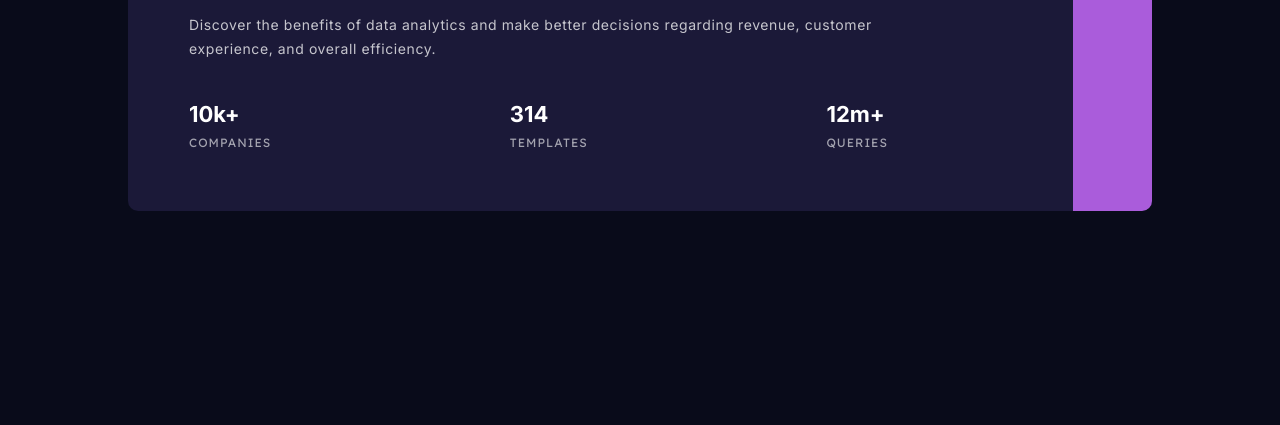
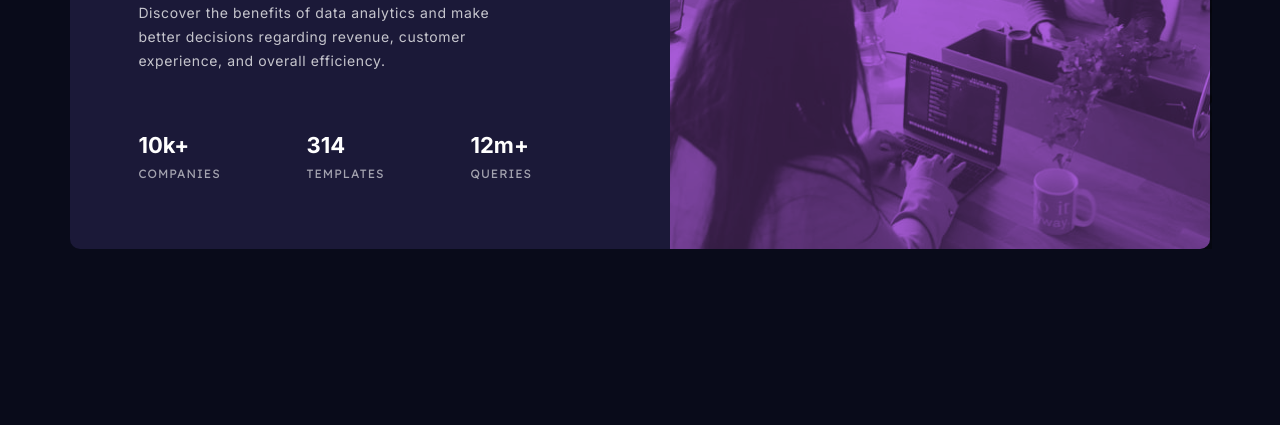
Before and after one commit to Biggyhands/stats-preview-card-component, a website: page src/index.html in a window 1280 px wide. Shown: the part 375-800 px from the top of the page. Drawn offline with Linux system fonts and the light colour scheme.

Commit message:
fixing picture

```diff
--- a/src/index.html
+++ b/src/index.html
@@ -39,8 +39,8 @@
                 </section>
             </div>
             <div class="card-img-part">
-                <img class="img-desktop" src="./assets/image-header-desktop.jpg" alt="ideal workplace" />
-                <img class="img-mobile" src="./assets/image-header-mobile.jpg" alt="ideal workplace" />
+                <img class="img-desktop" src="image-header-desktop.jpg" alt="ideal workplace" />
+                <img class="img-mobile" src="image-header-mobile.jpg" alt="ideal workplace" />
             </div>
         </section>
     </main>
```
Also changed, not shown: src/image-header-desktop.jpg (renamed from assets/image-header-desktop.jpg), src/image-header-mobile.jpg (renamed from assets/image-header-mobile.jpg).
